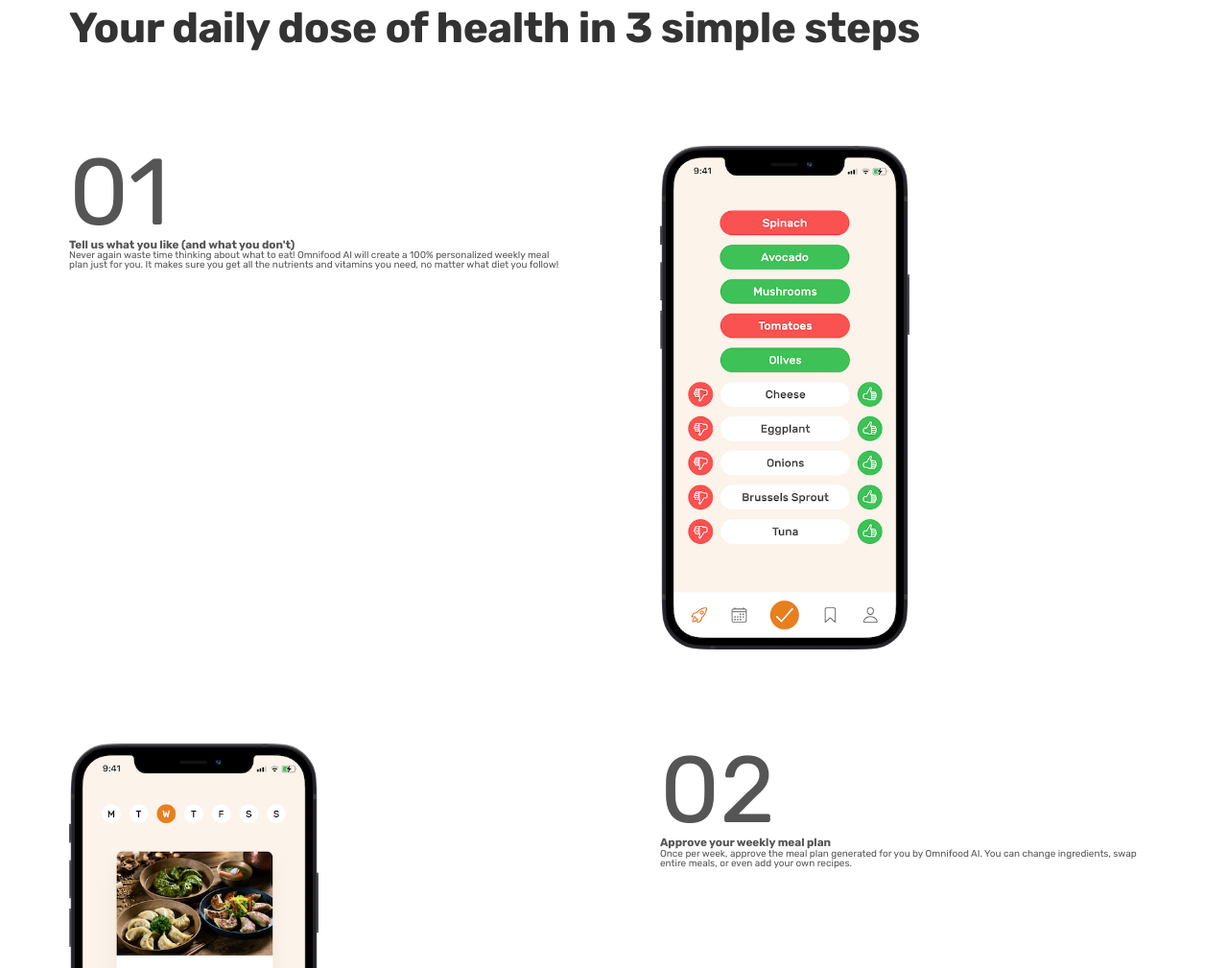
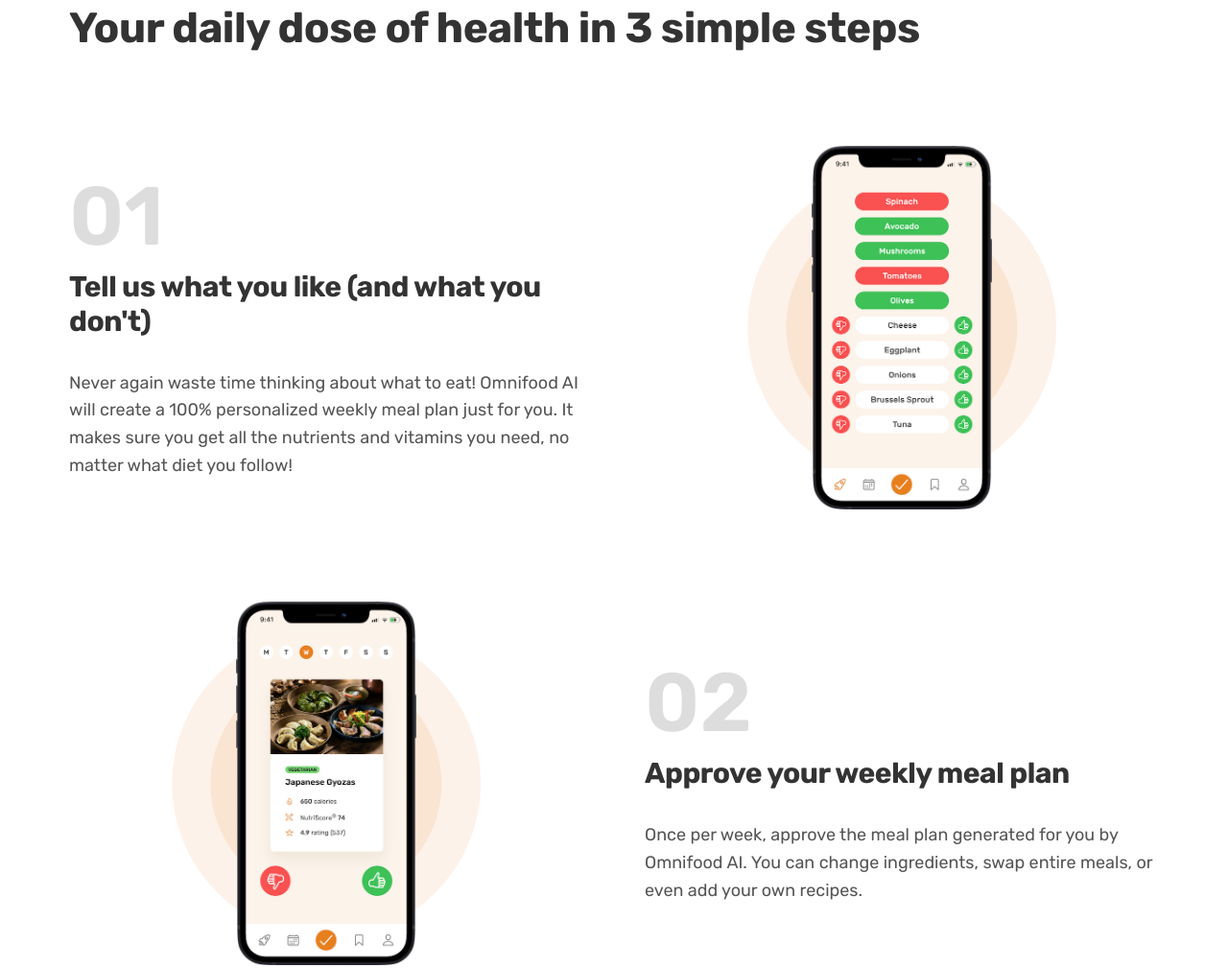
Before and after one commit to imason5/omnifood, a plain HTML site: page index.html in a window 1280 px wide. Shown: the part 889-1898 px from the top of the page at 96% size. Drawn offline with Linux system fonts and the light colour scheme.

Commit message:
add how it works section

```diff
--- /dev/null
+++ b/css/general.css
@@ -0,0 +1,165 @@
+/*
+
+--- 01 TYPOGRAPHY SYSTEM
+
+- Font sizes (px)
+2 / 4 / 8 / 12 / 16 / 24 / 32 / 48 / 64 / 80 / 96 / 128
+
+- Font weights:
+Default: 400
+Medium: 500
+Semi-bold: 600
+Bold: 700
+
+- Line heights:
+Default: 1
+Small: 1.05
+Medium: 1.2
+Paragraph default: 1.6
+
+- Letter spacing (px)
+-1 / -0.5 / 0 / 0.5 / 1 / 1.5 / 2 / 2.5 / 3 / 3.5 / 4 / 4.5 / 5 / 5.5 / 6 / 6.5 / 7 / 7.5 / 8 / 8.5 / 9 / 9.5 / 10
+
+--- 02 COLORS
+
+- Primary: #e67e22
+- Tints: #fdf2e9
+#fae5d3
+- Shades:  #cf711f
+- Accents:
+- Greys: #555
+#333
+
+--- 05 SHADOWS
+
+--- 06 BORDER-RADIUS
+
+Default: 9px
+
+--- 07 WHITESPACE
+
+- Spacing system (px)
+10 / 12 / 14 / 16 / 18 / 20 / 24 / 30 / 36 / 44 / 52 / 62 / 74 / 86 / 98
+*/
+
+@import url("https://fonts.googleapis.com/css2?family=Rubik:ital,wght@0,400;0,500;0,600;0,700;1,400;1,500;1,700&display=swap");
+
+* {
+  padding: 0;
+  margin: 0;
+  box-sizing: border-box;
+}
+
+html {
+  font-size: 62.5%;
+}
+
+body {
+  font-family: "Rubik", sans-serif;
+  line-height: 1;
+  font-weight: 400;
+  color: #555;
+}
+
+/***************/
+/* General Components */
+/***************/
+
+.container {
+  max-width: 120rem;
+  margin: 0 auto;
+  padding: 0 3.2rem;
+}
+
+.grid {
+  display: grid;
+  row-gap: 9.6rem;
+  column-gap: 6.4rem;
+}
+
+.grid--2-cols {
+  grid-template-columns: repeat(2, 1fr);
+}
+.grid--3-cols {
+  grid-template-columns: repeat(3, 1fr);
+}
+.grid--4-cols {
+  grid-template-columns: repeat(4, 1fr);
+}
+
+.grid--center-v {
+  align-items: center;
+}
+
+.heading-primary,
+.heading-secondary,
+.heading-tertiary {
+  font-weight: 700;
+  color: #333;
+  letter-spacing: -0.5px;
+}
+
+.heading-primary {
+  font-size: 5.2rem;
+  line-height: 1.05;
+  margin-bottom: 3.2rem;
+}
+
+.heading-secondary {
+  font-size: 4.4rem;
+  line-height: 1.2;
+  margin-bottom: 9.6rem;
+}
+
+.heading-tertiary {
+  font-size: 3rem;
+  line-height: 1.2;
+  margin-bottom: 3.2rem;
+}
+
+.subheading {
+  display: block;
+  font-size: 2rem;
+  font-weight: 500;
+  color: #cf711f;
+  text-transform: uppercase;
+  margin-bottom: 1.6rem;
+  letter-spacing: 0.75px;
+}
+
+.btn:link,
+.btn:visited {
+  display: inline-block;
+  text-decoration: none;
+  font-size: 2rem;
+  padding: 1.6rem 3.2rem;
+  border-radius: 9px;
+  transition: all 0.3s;
+  font-weight: 600;
+}
+
+.btn--full:link,
+.btn--full:visited {
+  background-color: #e67e22;
+  color: #fff;
+}
+
+.btn--full:hover,
+.btn--full:active {
+  background-color: #cf711f;
+}
+
+.btn--outline:link,
+.btn--outline:visited {
+  background-color: #fff;
+  color: #555;
+}
+.btn--outline:hover,
+.btn--outline:active {
+  background-color: #fdf2e9;
+  box-shadow: inset 0 0 0 3px #fff;
+}
+
+.margin-right-sm {
+  margin-right: 1.6rem !important;
+}
--- a/css/style.css
+++ b/css/style.css
@@ -1,156 +1,3 @@
-/*
-
---- 01 TYPOGRAPHY SYSTEM
-
-- Font sizes (px)
-2 / 4 / 8 / 12 / 16 / 24 / 32 / 48 / 64 / 80 / 96 / 128
-
-- Font weights:
-Default: 400
-Medium: 500
-Semi-bold: 600
-Bold: 700
-
-- Line heights:
-Default: 1
-Small: 1.05
-Medium: 1.2
-Paragraph default: 1.6
-
-- Letter spacing (px)
--1 / -0.5 / 0 / 0.5 / 1 / 1.5 / 2 / 2.5 / 3 / 3.5 / 4 / 4.5 / 5 / 5.5 / 6 / 6.5 / 7 / 7.5 / 8 / 8.5 / 9 / 9.5 / 10
-
---- 02 COLORS
-
-- Primary: #e67e22
-- Tints: #fdf2e9
-- Shades:  #cf711f
-- Accents:
-- Greys: #555
-#333
-
---- 05 SHADOWS
-
---- 06 BORDER-RADIUS
-
-Default: 9px
-
---- 07 WHITESPACE
-
-- Spacing system (px)
-10 / 12 / 14 / 16 / 18 / 20 / 24 / 30 / 36 / 44 / 52 / 62 / 74 / 86 / 98
-*/
-
-@import url("https://fonts.googleapis.com/css2?family=Rubik:ital,wght@0,400;0,500;0,600;0,700;1,400;1,500;1,700&display=swap");
-
-* {
-  padding: 0;
-  margin: 0;
-  box-sizing: border-box;
-}
-
-html {
-  font-size: 62.5%;
-}
-
-body {
-  font-family: "Rubik", sans-serif;
-  line-height: 1;
-  font-weight: 400;
-  color: #555;
-}
-
-/***************/
-/* General Components */
-/***************/
-
-.container {
-  max-width: 120rem;
-  margin: 0 auto;
-  padding: 0 3.2rem;
-}
-
-.grid {
-  display: grid;
-  gap: 9.6rem;
-}
-
-.grid--2-cols {
-  grid-template-columns: repeat(2, 1fr);
-}
-.grid--3-cols {
-  grid-template-columns: repeat(3, 1fr);
-}
-.grid--4-cols {
-  grid-template-columns: repeat(4, 1fr);
-}
-
-.heading-primary,
-.heading-secondary {
-  font-weight: 700;
-  color: #333;
-  letter-spacing: -0.5px;
-}
-
-.heading-primary {
-  font-size: 5.2rem;
-  line-height: 1.05;
-  margin-bottom: 3.2rem;
-}
-
-.heading-secondary {
-  font-size: 4.4rem;
-  line-height: 1.2;
-  margin-bottom: 9.6rem;
-}
-
-.subheading {
-  display: block;
-  font-size: 2rem;
-  font-weight: 500;
-  color: #cf711f;
-  text-transform: uppercase;
-  margin-bottom: 1.6rem;
-  letter-spacing: 0.75px;
-}
-
-.btn:link,
-.btn:visited {
-  display: inline-block;
-  text-decoration: none;
-  font-size: 2rem;
-  padding: 1.6rem 3.2rem;
-  border-radius: 9px;
-  transition: all 0.3s;
-  font-weight: 600;
-}
-
-.btn--full:link,
-.btn--full:visited {
-  background-color: #e67e22;
-  color: #fff;
-}
-
-.btn--full:hover,
-.btn--full:active {
-  background-color: #cf711f;
-}
-
-.btn--outline:link,
-.btn--outline:visited {
-  background-color: #fff;
-  color: #555;
-}
-.btn--outline:hover,
-.btn--outline:active {
-  background-color: #fdf2e9;
-  box-shadow: inset 0 0 0 3px #fff;
-}
-
-.margin-right-sm {
-  margin-right: 1.6rem !important;
-}
-
 /***************/
 /* Header Section */
 /***************/
@@ -278,9 +125,57 @@ body {
 }
 
 .step-img {
-  width: 50%;
+  width: 35%;
+}
+
+.step-img-box {
+  display: flex;
+  align-items: center;
+  justify-content: center;
+  position: relative;
+}
+
+/* Adding circle element without polluting HTML */
+
+.step-img-box::before,
+.step-img-box::after {
+  content: "";
+  background-color: #fdf2e9;
+  position: absolute;
+  border-radius: 50%;
+  top: 50%;
+  left: 50%;
+  transform: translate(-50%, -50%);
+}
+
+.step-img-box::before {
+  display: block;
+  width: 60%;
+  /* height won't work */
+  /* height: 60%; */
+  /* 60% of parent's width */
+  padding-bottom: 60%;
+  z-index: -2;
+}
+
+.step-img-box::after {
+  width: 45%;
+  padding-bottom: 45%;
+  background-color: #fae5d3;
+  z-index: -1;
 }
 
 .step-number {
-  font-size: 9.8rem;
+  font-size: 8.6rem;
+  font-weight: 600;
+  color: #ddd;
+  margin-bottom: 1.2rem;
 }
+
+.step-description {
+  font-size: 1.8rem;
+  line-height: 1.6;
+}
+
+.step-text-box {
+}
--- a/index.html
+++ b/index.html
@@ -5,6 +5,7 @@
     <meta http-equiv="X-UA-Compatible" content="IE=edge" />
     <meta name="viewport" content="width=device-width, initial-scale=1.0" />
     <link rel="stylesheet" href="css/style.css" />
+    <link rel="stylesheet" href="css/general.css" />
     <title>Omnifood</title>
   </head>
   <body>
@@ -69,7 +70,7 @@
           </h2>
         </div>
 
-        <div class="container grid grid--2-cols">
+        <div class="container grid grid--2-cols grid--center-v">
           <!-- STEP 01 -->
           <div class="step-text-box">
             <p class="step-number">01</p>
```
